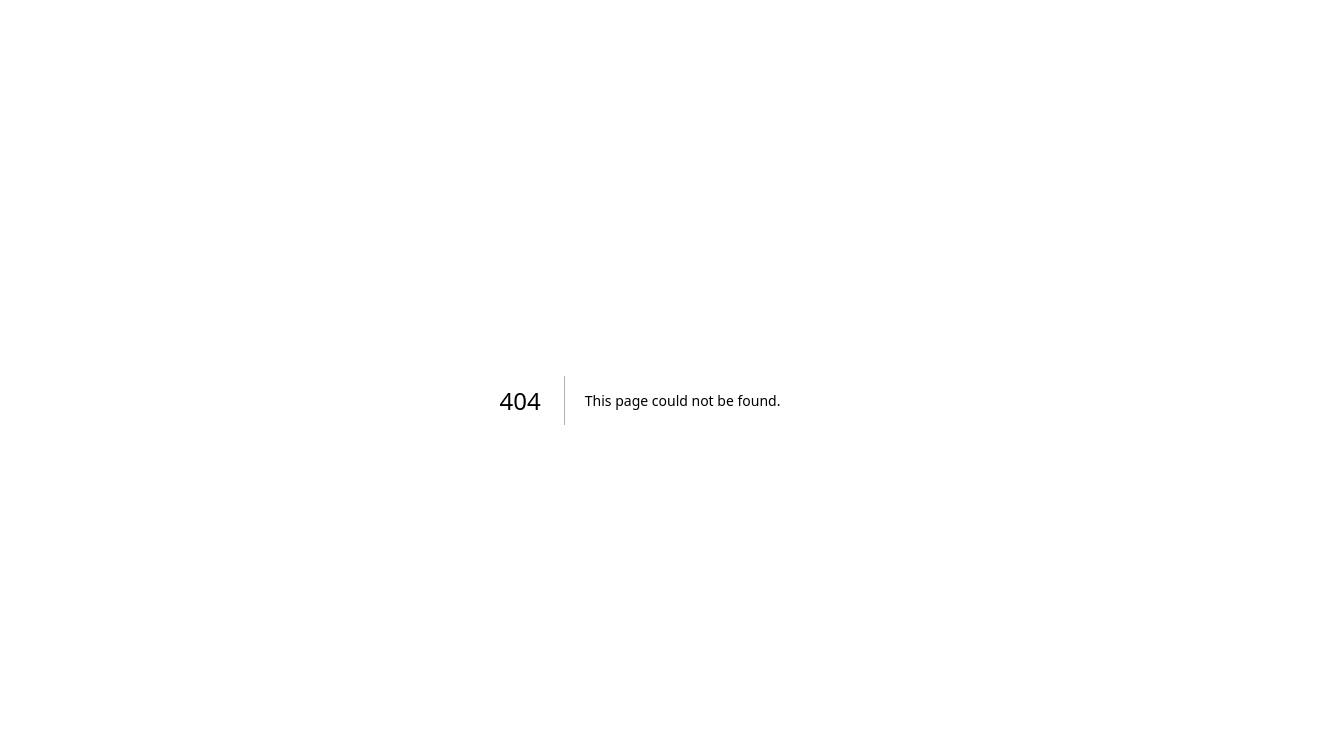
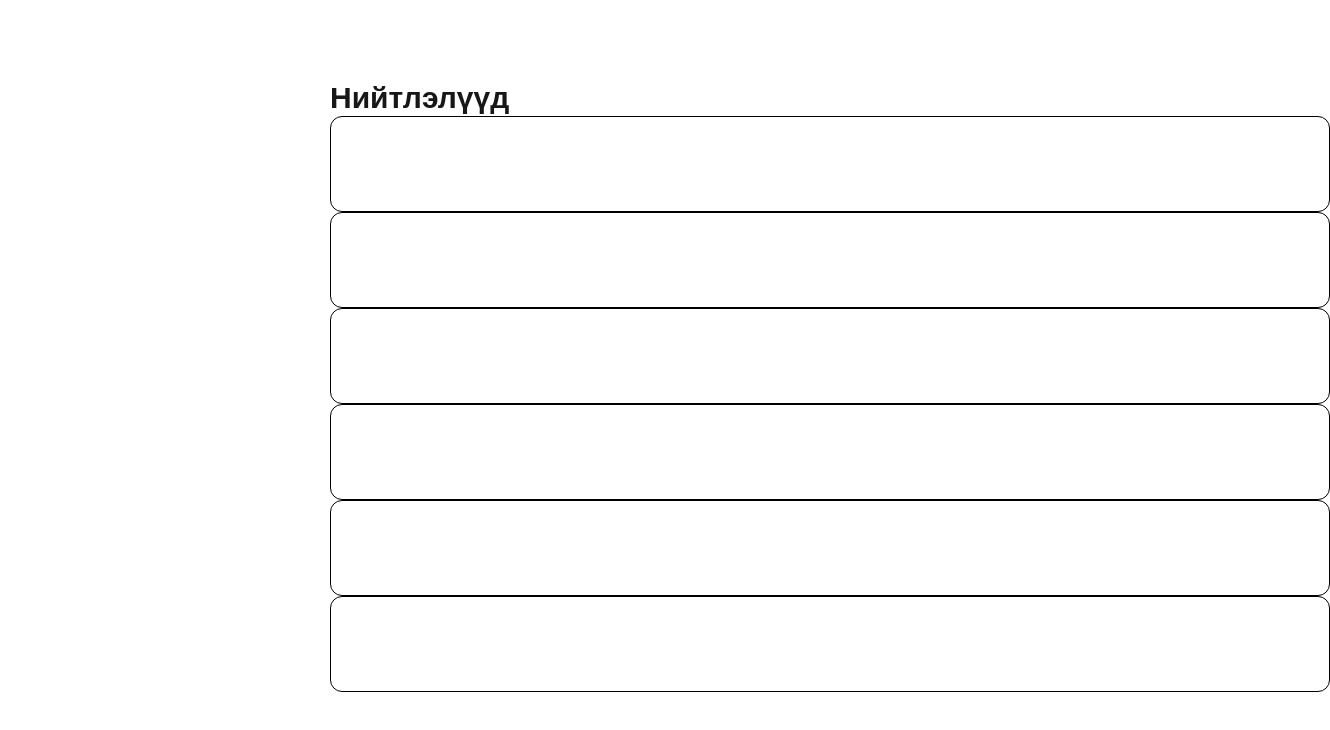
Before and after one commit to Jrgl89/hello, a Next.js app: page /Data in a window 1280 px wide. Before the commit this address had no page. Shown: the top 730 px of the page, 1330 px wide, since content can reach past the window. Built offline with nearby package versions, Linux system fonts and the light colour scheme.

Commit message:
shine hicheel

```diff
--- /dev/null
+++ b/pages/Data.js
@@ -0,0 +1,57 @@
+import {useState} from "react";
+
+const data = [
+    {
+        id:1,
+        title: "Test1",
+        description: " Lorem Ipsum has been the industry's standard dummy text ever since the 1500s, when an unknown printer took a galley of type and scrambled it to make a type specimen book."
+    },
+    {
+        id:2,
+        title:"Test2",
+        description: " Lorem Ipsum has been the industry's standard dummy text ever since the 1500s, when an unknown printer took a galley of type and scrambled it to make a type specimen book."
+    },
+    {
+        id:3,
+        title:"Test3",
+        description: " Lorem Ipsum has been the industry's standard dummy text ever since the 1500s, when an unknown printer took a galley of type and scrambled it to make a type specimen book."
+    },
+    {
+        id:4,
+        title:"Test4",
+        description: " Lorem Ipsum has been the industry's standard dummy text ever since the 1500s, when an unknown printer took a galley of type and scrambled it to make a type specimen book."
+    },
+    {
+        id:5,
+        title:"Test5",
+        description: " Lorem Ipsum has been the industry's standard dummy text ever since the 1500s, when an unknown printer took a galley of type and scrambled it to make a type specimen book."
+    },
+    {
+        id:6,
+        title:"Test6",
+        description: " Lorem Ipsum has been the industry's standard dummy text ever since the 1500s, when an unknown printer took a galley of type and scrambled it to make a type specimen book."
+    },
+]
+
+export default function Data() {
+    const [search, setSearch]= useState("false");
+    return(
+        <div className="absolute top-20 left-[330px]">
+            <div className="font-bold text-3xl">
+            Нийтлэлүүд
+            </div>
+            {data.map((items, index) => {
+                return <div key={index} className="h-24 w-[1000px]  border border-black rounded-xl">
+                    <div className="pt-3 pl-6">
+                    <div key={index}className="font-bold">
+                    {data.title}
+                    </div>
+                <div>
+                    {data.description}
+                </div>
+                    </div>
+                </div>
+            })}
+        </div>
+    )
+}
```
